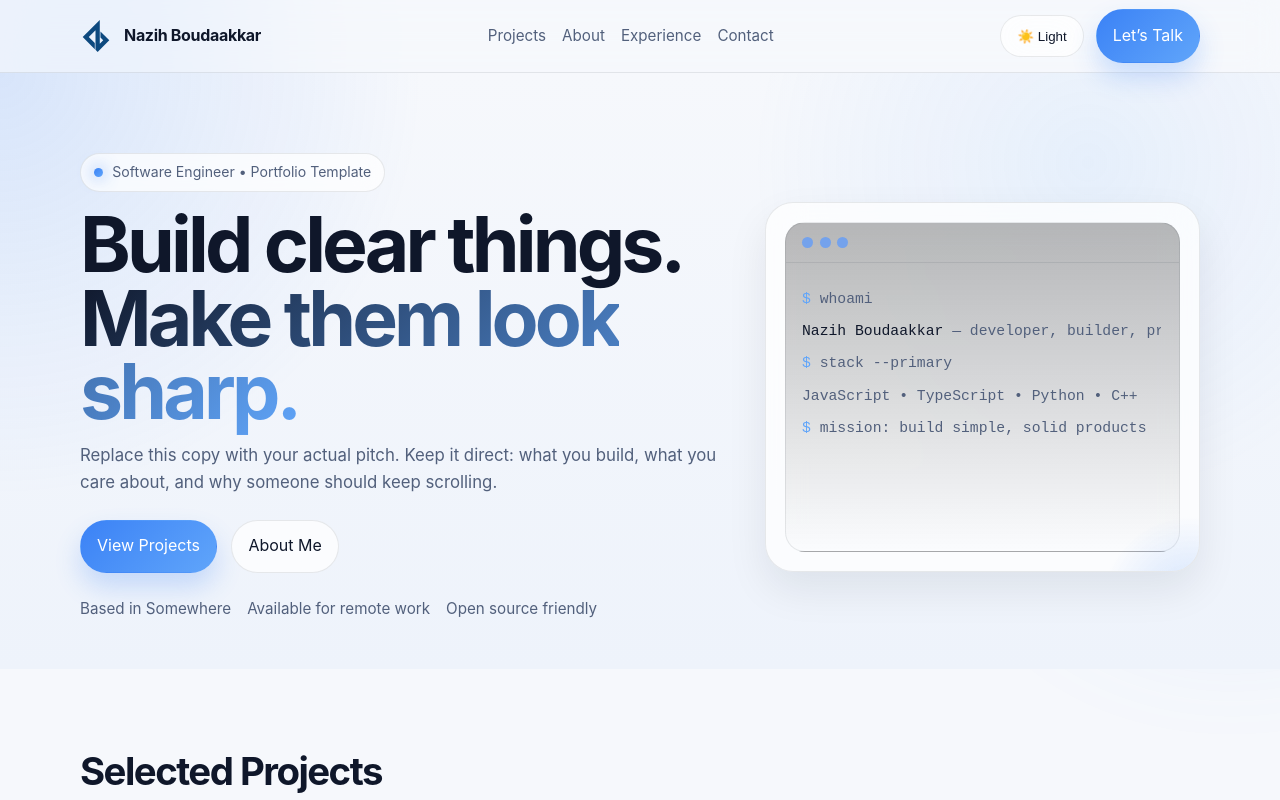
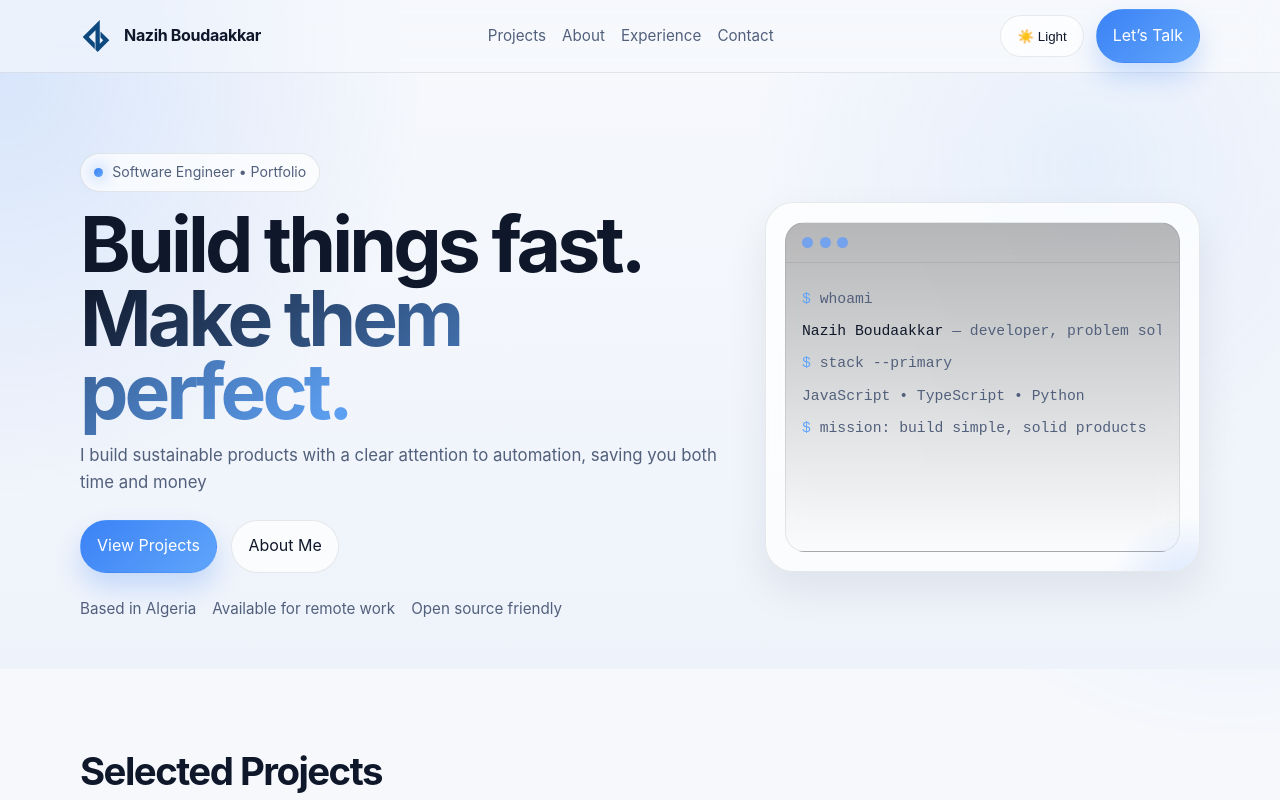
Before and after one commit to Spounka/portfolio-react, a React (Vite) app: page / in a window 1280 px wide. Shown: the top 800 px of the page. Built offline with nearby package versions, Linux system fonts and the light colour scheme.

Commit message:
update content

```diff
--- a/index.html
+++ b/index.html
@@ -8,7 +8,7 @@
     <meta name="description"
         content="Portfolio of Nazih Boudaakkar — software engineer building clean, maintainable, and practical digital products." />
     <meta name="keywords"
-        content="Nazih Boudaakkar, portfolio, software engineer, developer, web developer, frontend, backend, react, javascript" />
+        content="Nazih Boudaakkar, portfolio, software engineer, devops engineer, developer, web developer, frontend, backend, react, javascript" />
     <meta name="author" content="Nazih Boudaakkar" />
     <meta name="theme-color" content="#3b82f6" />
     <meta name="robots" content="index, follow" />
--- a/src/Hero.tsx
+++ b/src/Hero.tsx
@@ -4,17 +4,15 @@ export function Hero() {
       <section className="hero">
         <div className="container hero-grid">
           <div className="fade-up">
-            <span className="eyebrow">
-              Software Engineer • Portfolio Template
-            </span>
+            <span className="eyebrow">Software Engineer • Portfolio</span>
             <h1>
-              Build clear things.
+              Build things fast.
               <br />
-              <span className="gradient-text">Make them look sharp.</span>
+              <span className="gradient-text">Make them perfect.</span>
             </h1>
             <p>
-              Replace this copy with your actual pitch. Keep it direct: what you
-              build, what you care about, and why someone should keep scrolling.
+              I build sustainable products with a clear attention to automation,
+              saving you both time and money
             </p>
 
             <div className="hero-cta">
@@ -27,7 +25,7 @@ export function Hero() {
             </div>
 
             <div className="hero-meta">
-              <span>Based in Somewhere</span>
+              <span>Based in Algeria</span>
               <span>Available for remote work</span>
               <span>Open source friendly</span>
             </div>
@@ -46,13 +44,13 @@ export function Hero() {
                 </div>
                 <div className="terminal-line">
                   <span className="strong">Nazih Boudaakkar</span> — developer,
-                  builder, problem solver
+                  problem solver
                 </div>
                 <div className="terminal-line">
                   <span className="prompt">$</span> stack --primary
                 </div>
                 <div className="terminal-line">
-                  JavaScript • TypeScript • Python • C++
+                  JavaScript • TypeScript • Python
                 </div>
                 <div className="terminal-line">
                   <span className="prompt">$</span> mission: build simple, solid
```
